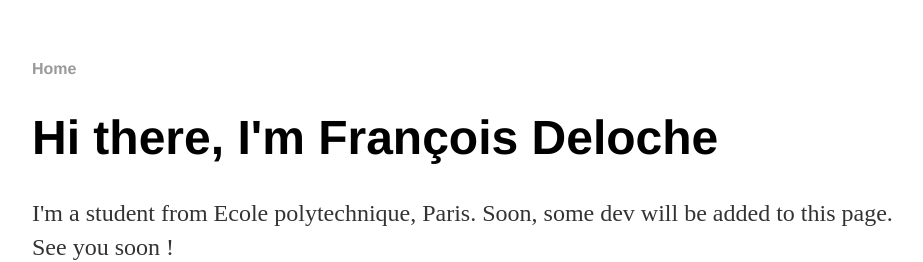
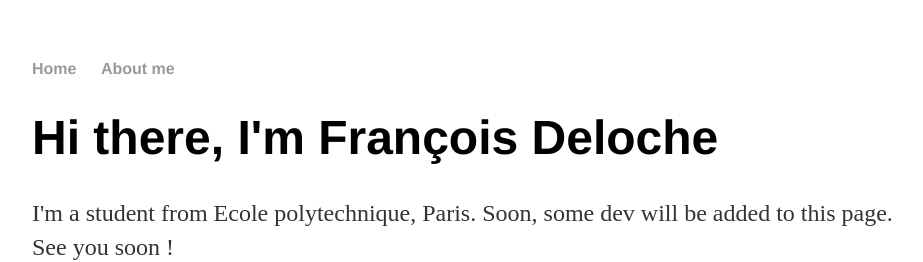
Before and after one commit to fdeloche/fdeloche.github.io, a Jekyll site: the page built from index.html, in a window 1280 px wide. Shown: the top 262 px of the page, without its empty margins (160-1083 px from the left). Built offline with Jekyll 4.4.1, drawn with Linux system fonts in a browser that asks for light colours.

Commit message:
Update default.html

```diff
--- a/_layouts/default.html
+++ b/_layouts/default.html
@@ -9,6 +9,7 @@
 			<nav>
 	    		<ul>
 	        		<li><a href="/">Home</a></li>
+	        		<li><a href="/">About me</a></li>
 	    		</ul>
 			</nav>
 			<div class="container">
```
